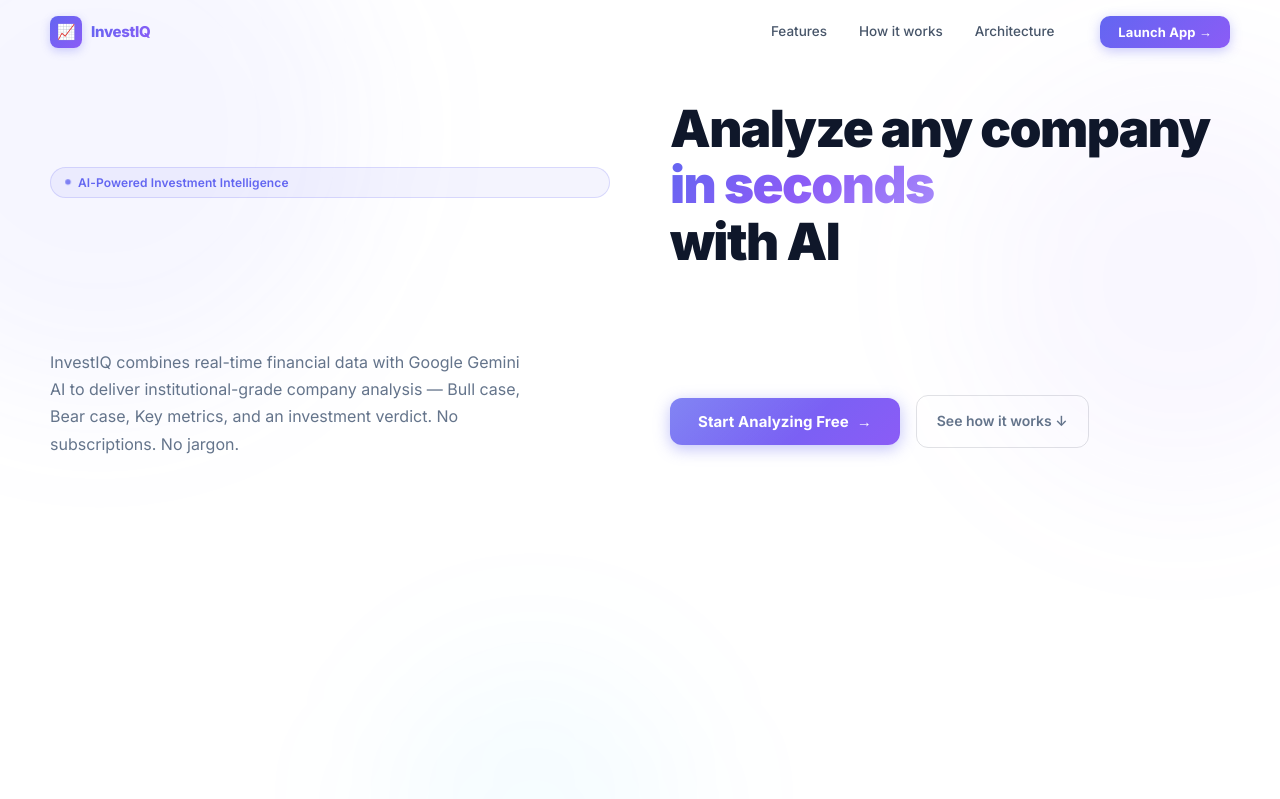
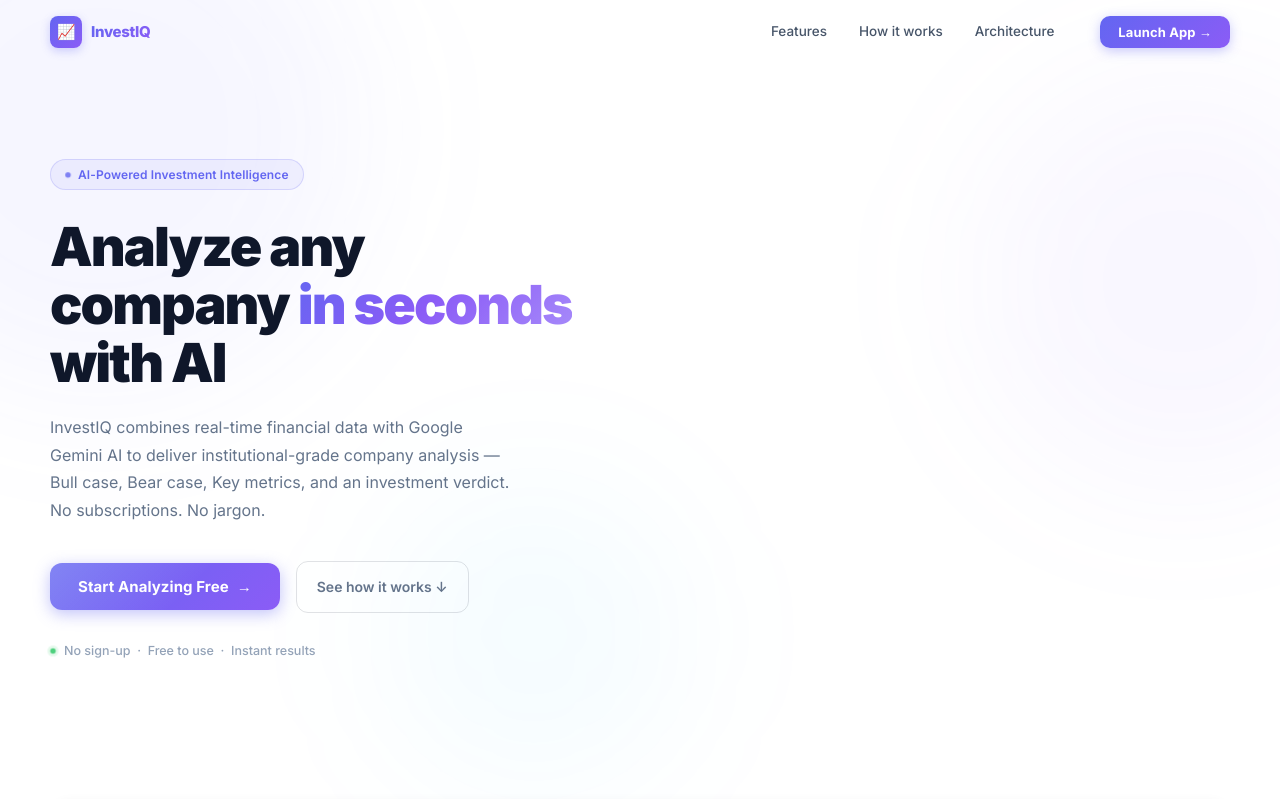
Before and after one commit to GariFFon/ai-investment-agent-client, a React (Vite) app: page / in a window 1280 px wide. Shown: the top 799 px of the page. Built offline with nearby package versions, Linux system fonts and the light colour scheme.

Commit message:
feat: update landing page hero layout to include trust badge and dual-column structure

```diff
--- a/src/pages/Landing.jsx
+++ b/src/pages/Landing.jsx
@@ -98,6 +98,8 @@ export default function Landing() {
         <div className="lp-orb lp-orb-3" />
 
         <div className="lp-hero-inner">
+          {/* ── Left Column: text content ── */}
+          <div className="lp-hero-left">
             <div className="lp-hero-badge">
               <span className="lp-hero-badge-dot" />
               AI-Powered Investment Intelligence
@@ -125,8 +127,14 @@ export default function Landing() {
               </a>
             </div>
 
-          {/* Mock UI preview */}
-          <div className="lp-hero-preview">
+            <div className="lp-hero-trust">
+              <span className="lp-trust-dot" />
+              <span>No sign-up &nbsp;·&nbsp; Free to use &nbsp;·&nbsp; Instant results</span>
+            </div>
+          </div>
+
+          {/* ── Right Column: browser mockup ── */}
+          <div className="lp-hero-right">
             <div className="lp-preview-card">
               <div className="lp-preview-header">
                 <div className="lp-preview-dots">
--- a/src/pages/landing.css
+++ b/src/pages/landing.css
@@ -130,6 +130,7 @@
   padding: 100px 40px 80px;
   position: relative;
   overflow: hidden;
+  background: #ffffff;
 }
 
 /* Subtle background orbs */
@@ -179,8 +180,26 @@
   z-index: 1;
   display: grid;
   grid-template-columns: 1fr 1fr;
-  gap: 60px;
+  gap: 64px;
   align-items: center;
+}
+
+/* ── Left: all text content ── */
+.lp-hero-left {
+  display: flex;
+  flex-direction: column;
+  align-items: flex-start;
+  animation: heroSlideIn 0.7s cubic-bezier(0.22, 1, 0.36, 1) both;
+}
+
+@keyframes heroSlideIn {
+  from { opacity: 0; transform: translateY(28px); }
+  to   { opacity: 1; transform: translateY(0); }
+}
+
+/* ── Right: browser mockup ── */
+.lp-hero-right {
+  animation: heroSlideIn 0.7s cubic-bezier(0.22, 1, 0.36, 1) 0.12s both;
 }
 
 .lp-hero-badge {
@@ -194,8 +213,9 @@
   font-size: 12px;
   font-weight: 600;
   color: #6366f1;
-  margin-bottom: 24px;
+  margin-bottom: 28px;
   letter-spacing: 0.01em;
+  white-space: nowrap;
 }
 
 .lp-hero-badge-dot {
@@ -212,12 +232,12 @@
 }
 
 .lp-hero-h1 {
-  font-size: clamp(36px, 4vw, 58px);
+  font-size: clamp(38px, 4.2vw, 62px);
   font-weight: 900;
-  line-height: 1.1;
-  letter-spacing: -0.03em;
+  line-height: 1.08;
+  letter-spacing: -0.035em;
   color: #0f172a;
-  margin-bottom: 20px;
+  margin-bottom: 22px;
 }
 
 .lp-hero-gradient {
@@ -230,8 +250,8 @@
 .lp-hero-sub {
   font-size: 16px;
   color: #64748b;
-  line-height: 1.7;
-  max-width: 480px;
+  line-height: 1.72;
+  max-width: 460px;
   margin-bottom: 36px;
 }
 
@@ -316,10 +336,29 @@
   background: rgba(99,102,241,0.04);
 }
 
+/* Trust row */
+.lp-hero-trust {
+  display: flex;
+  align-items: center;
+  gap: 8px;
+  margin-top: 28px;
+  font-size: 12.5px;
+  color: #94a3b8;
+  font-weight: 500;
+}
+.lp-trust-dot {
+  width: 6px;
+  height: 6px;
+  border-radius: 50%;
+  background: #22c55e;
+  flex-shrink: 0;
+  box-shadow: 0 0 0 3px rgba(34,197,94,0.15);
+  animation: pulse 2s ease-in-out infinite;
+}
+
+
 /* ── Hero Preview (browser mockup) ── */
-.lp-hero-preview {
-  animation: fadeUp 0.7s ease 0.2s both;
-}
+/* lp-hero-right handles the outer animation; preview card is inside */
 
 @keyframes fadeUp {
   from { opacity: 0; transform: translateY(24px); }
@@ -329,23 +368,23 @@
 .lp-preview-card {
   background: #fff;
   border: 1px solid rgba(15,23,42,0.08);
-  border-radius: 16px;
+  border-radius: 18px;
   overflow: hidden;
   box-shadow:
-    0 2px 4px rgba(15,23,42,0.04),
-    0 8px 24px rgba(15,23,42,0.08),
-    0 24px 64px rgba(15,23,42,0.08),
-    0 0 0 1px rgba(15,23,42,0.04);
-  transition: transform 0.4s ease, box-shadow 0.4s ease;
+    0 0 0 1px rgba(99,102,241,0.06),
+    0 4px 8px rgba(15,23,42,0.05),
+    0 12px 32px rgba(15,23,42,0.09),
+    0 32px 80px rgba(99,102,241,0.09);
+  transition: transform 0.4s cubic-bezier(0.22,1,0.36,1), box-shadow 0.4s ease;
 }
 
 .lp-preview-card:hover {
-  transform: translateY(-4px) scale(1.01);
+  transform: translateY(-6px) rotate(-0.5deg);
   box-shadow:
-    0 4px 8px rgba(15,23,42,0.06),
-    0 16px 40px rgba(15,23,42,0.12),
-    0 32px 80px rgba(99,102,241,0.1),
-    0 0 0 1px rgba(15,23,42,0.04);
+    0 0 0 1px rgba(99,102,241,0.1),
+    0 8px 16px rgba(15,23,42,0.08),
+    0 24px 56px rgba(15,23,42,0.12),
+    0 48px 96px rgba(99,102,241,0.12);
 }
 
 .lp-preview-header {
@@ -916,8 +955,14 @@
    RESPONSIVE
 ────────────────────────────────────────────────────────────────────────── */
 @media (max-width: 1024px) {
-  .lp-hero-inner { grid-template-columns: 1fr; }
-  .lp-hero-preview { display: none; }
+  .lp-hero-inner {
+    grid-template-columns: 1fr;
+    gap: 40px;
+  }
+  .lp-hero-right { display: none; }
+  .lp-hero-left { align-items: center; text-align: center; }
+  .lp-hero-sub { text-align: left; }
+  .lp-hero-trust { justify-content: center; }
   .lp-features-grid { grid-template-columns: repeat(2, 1fr); }
   .lp-steps { grid-template-columns: repeat(2, 1fr); }
   .lp-stats-inner { grid-template-columns: repeat(2, 1fr); }
@@ -927,6 +972,7 @@
   .lp-nav { padding: 0 20px; }
   .lp-nav-links { display: none; }
   .lp-hero { padding: 90px 20px 60px; }
+  .lp-hero-left { align-items: flex-start; text-align: left; }
   .lp-section { padding: 60px 20px; }
   .lp-stats { padding: 0 20px; }
   .lp-features-grid, .lp-steps { grid-template-columns: 1fr; }
```
Lines whose indentation alone changed are shown as unchanged.
